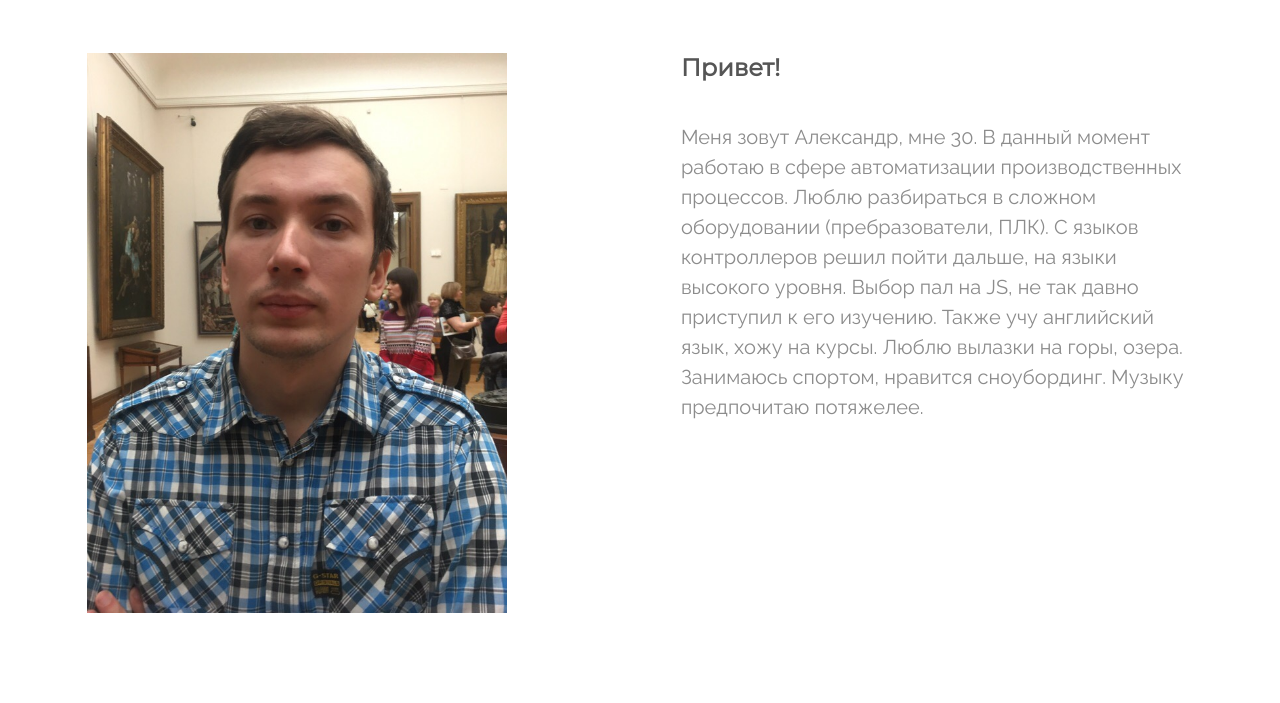
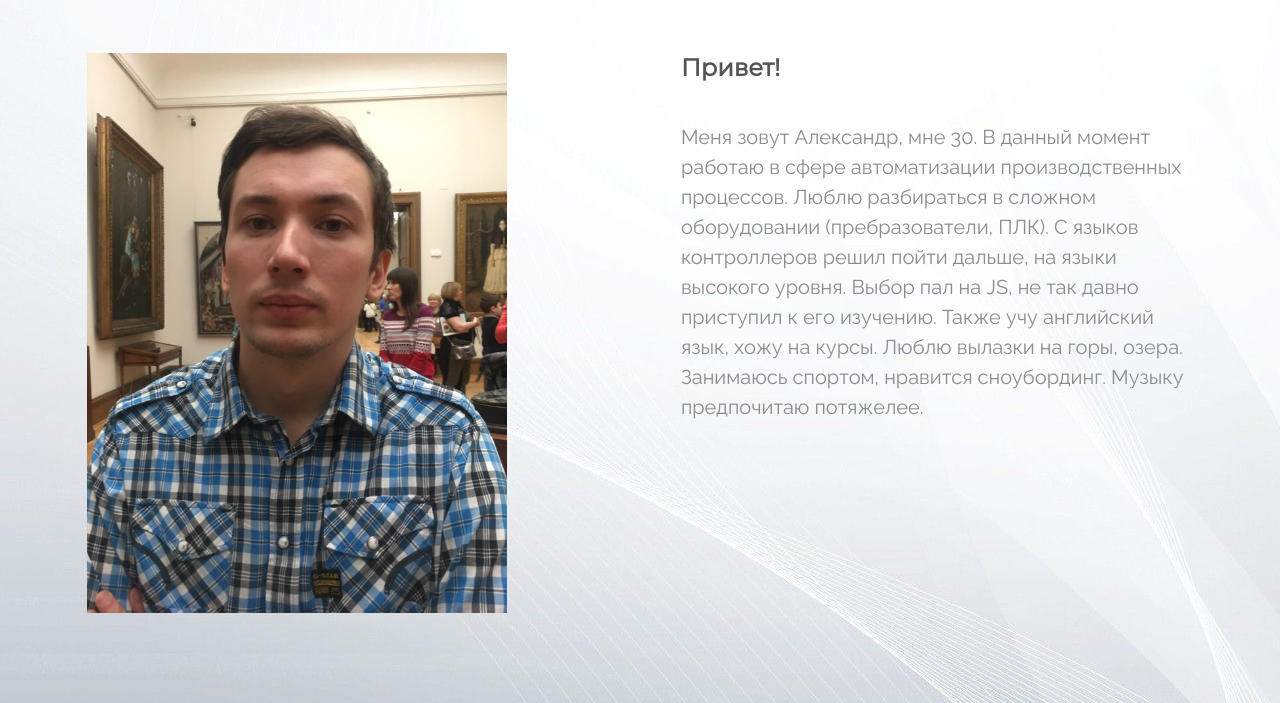
Before and after one commit to sanchezraven/portfolio, a plain HTML site: page index.html in a window 1280 px wide. Shown: the part 97-800 px from the top of the page. Drawn offline with Linux system fonts and the light colour scheme.

Commit message:
add background

```diff
--- a/style.css
+++ b/style.css
@@ -10,6 +10,7 @@
 
 .container{
     height: 100vh;
+    background-image: url(images/00000029446.jpg)
 }
 
 header{
```
Also changed, not shown: images/00000029446.jpg (added).
